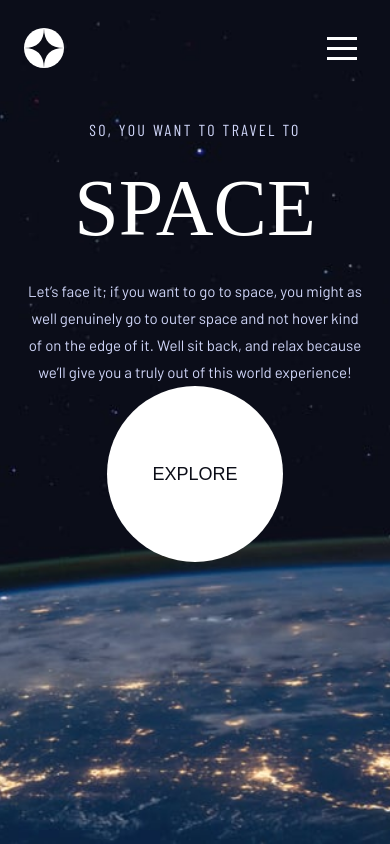
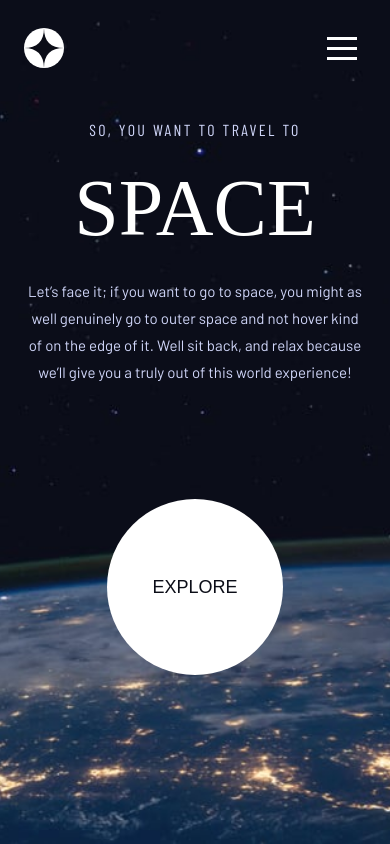
Before and after one commit to yogskr/space-tourism, a React (Vite) app: page / in a window 390 px wide. Built offline with nearby package versions, Linux system fonts and the light colour scheme; a web font is replaced by a local one.

Commit message:
Update home page CSS to adjust alignment and height; comment out unused media query for cleaner code

```diff
--- a/src/pages/home/module.Home.css
+++ b/src/pages/home/module.Home.css
@@ -2,10 +2,11 @@
   display: flex;
   padding: var(--spacing-300);
   flex-direction: column;
-  align-items: center;
+  align-items: flex-start;
   gap: var(--spacing-100);
   flex: 1 0 0;
   align-self: stretch;
+  height: 716px;
 }
 
 .hero {
@@ -99,7 +100,7 @@
 }
 
 /* Media Query Tablet */
-@media screen and (min-width: 768px) and (max-width: 1024px) {
-}
+/* @media screen and (min-width: 768px) and (max-width: 1024px) {
+} */
 
 /* Media Query Desktop */
```
